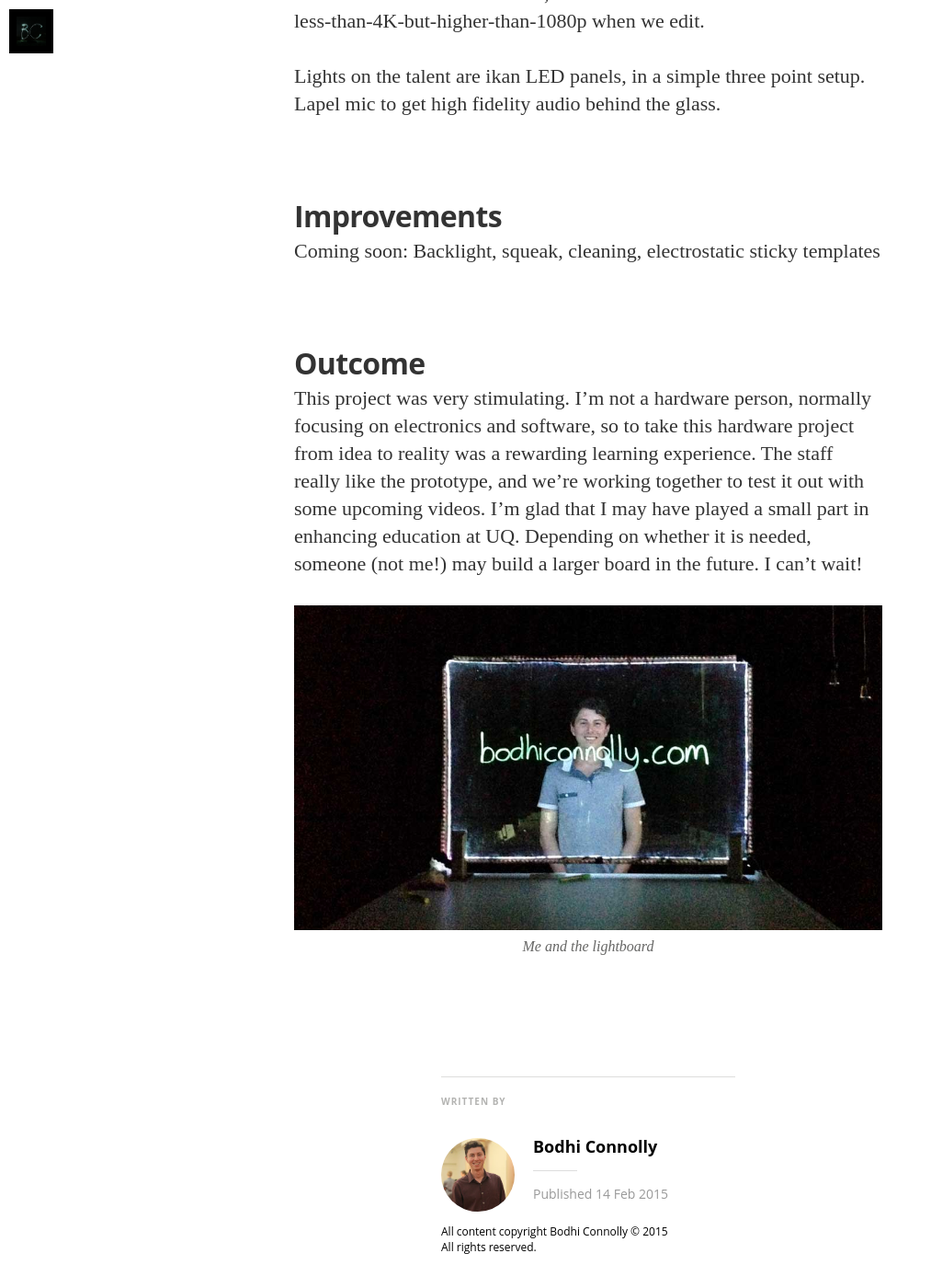
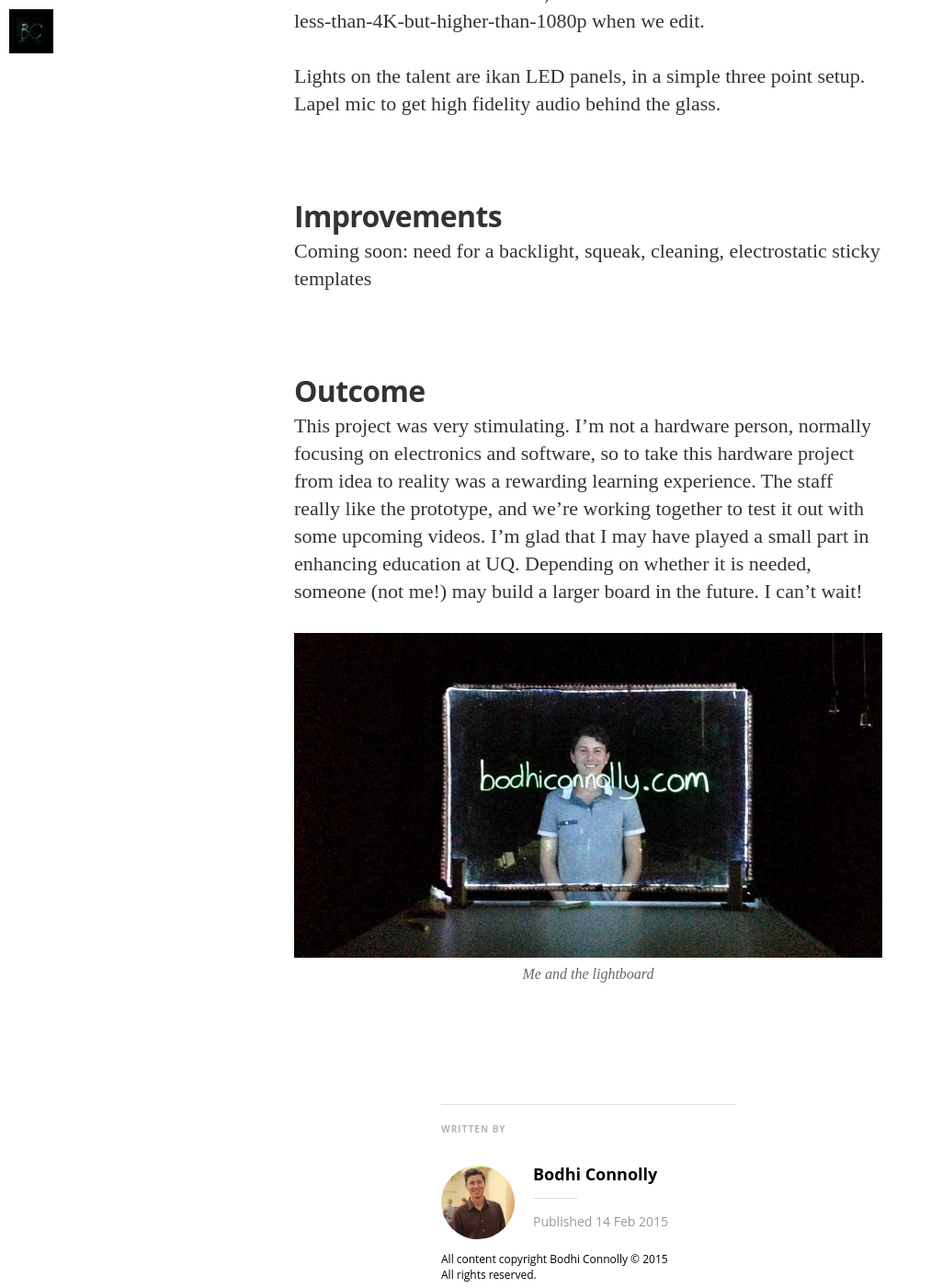
Before and after one commit to bodhiconnolly/bodhiconnolly.github.io, a Jekyll site: the page built from _posts/2015-02-14-uqx-lightboard.md, in a window 1280 px wide and 1400 px high, scrolled down 5858 px. Shown: the whole window at 92% size, without its empty margins (0-1013 px from the left). Built offline with Jekyll 4.4.1, drawn with Linux system fonts in a browser that asks for light colours; nearby versions of some CDN libraries; some web fonts are replaced; Markdown is read by kramdown in place of the engine named in the settings.

Commit message:
Centre Article Image

```diff
--- a/_posts/2015-02-14-uqx-lightboard.md
+++ b/_posts/2015-02-14-uqx-lightboard.md
@@ -64,7 +64,7 @@ Lights on the talent are ikan LED panels, in a simple three point setup. Lapel m
 
 ##Improvements
 
-Coming soon: Backlight, squeak, cleaning, electrostatic sticky templates
+Coming soon: need for a backlight, squeak, cleaning, electrostatic sticky templates
 
 ##Outcome
 
--- a/css/main.sass
+++ b/css/main.sass
@@ -243,6 +243,7 @@ body
     .post-image-image
       background-size: cover
       position: absolute
+      background-position: center
       top: 0
       left: 0
       right: 0
```
